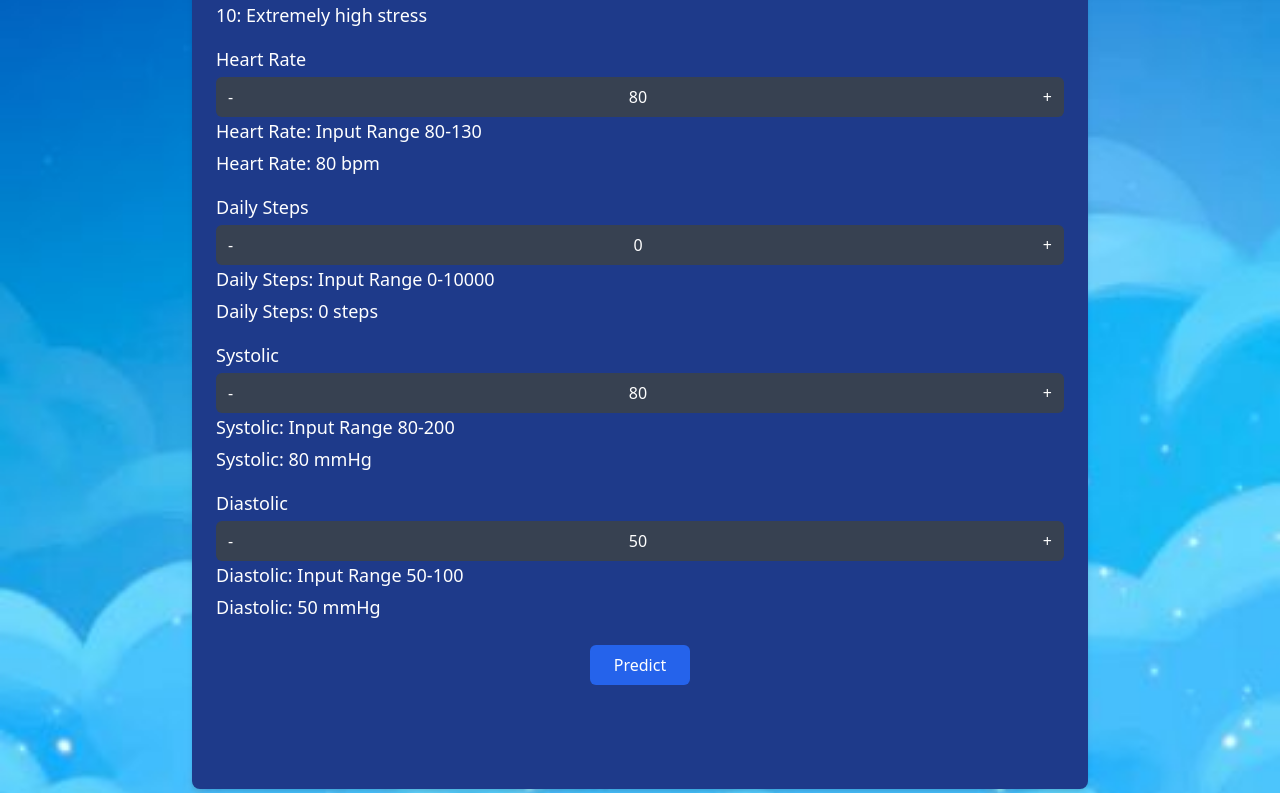
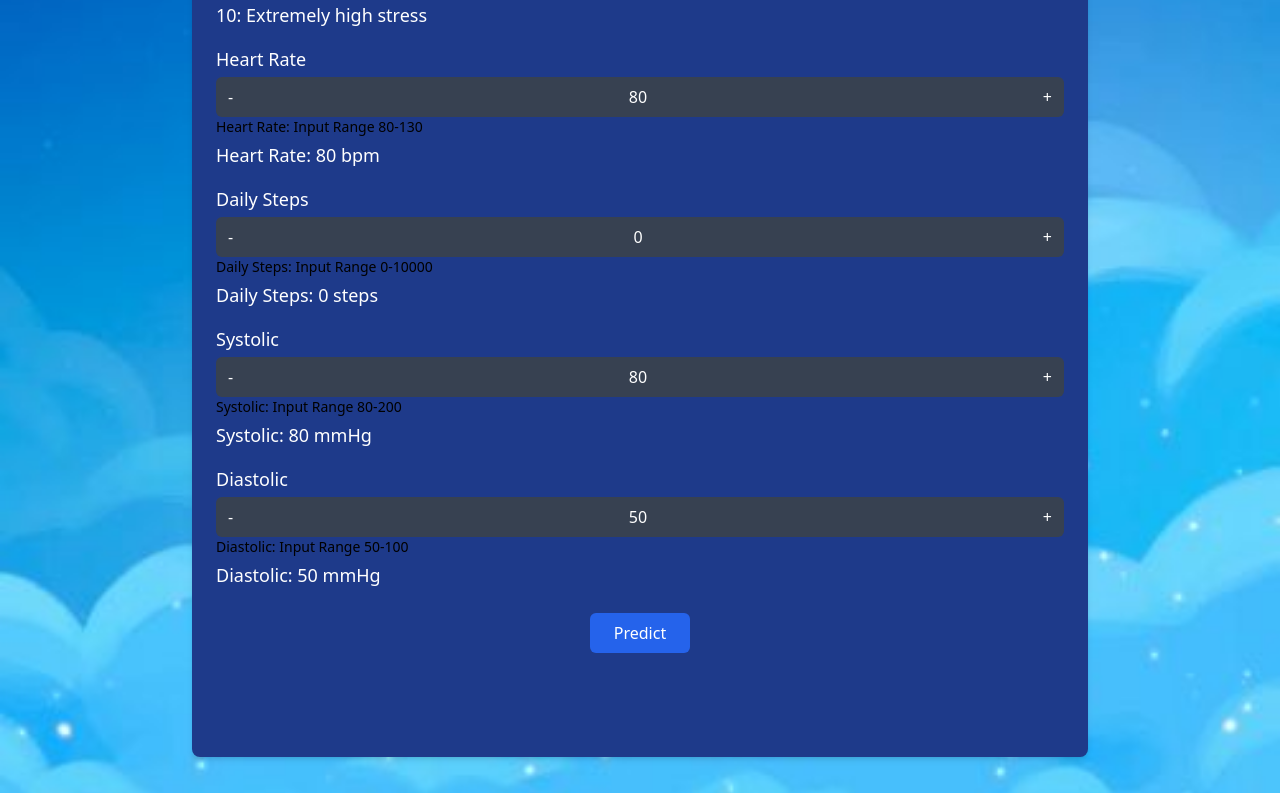
Before and after one commit to tobiokagae/GROUP-4-PROJECT-DMML24, a Next.js app in the folder FrontEnd/: page / in a window 1280 px wide. Shown: the part 1247-2040 px from the top of the page. Built offline with nearby package versions, Linux system fonts and the light colour scheme.

Commit message:
Fix Backend & Styling Frontend

```diff
--- a/FrontEnd/src/pages/index.js
+++ b/FrontEnd/src/pages/index.js
@@ -20,9 +20,9 @@ export default function Home() {
   const [diastolic, setDiastolic] = useState(initialDiastolic);
   const [prediction, setPrediction] = useState("");
   const [lowBloodPressure, setLowBloodPressure] = useState(false);
-  const [feedback, setFeedback] = useState('');
+  const [feedback, setFeedback] = useState("");
   const [feedbackSuccess, setFeedbackSuccess] = useState(false);
-  const [feedbackResponse, setFeedbackResponse] = useState('');
+  const [feedbackResponse, setFeedbackResponse] = useState("");
 
   const handleSubmit = async (e) => {
     e.preventDefault();
@@ -71,7 +71,7 @@ export default function Home() {
 
   const handleFeedback = async () => {
     try {
-      const response = await fetch('http://localhost:5000/feedback', {
+      const response = await fetch("http://localhost:5000/feedback", {
         method: "POST",
         headers: {
           "Content-Type": "application/json",
@@ -86,11 +86,11 @@ export default function Home() {
       const result = await response.json();
       setFeedbackResponse(result.message);
       setFeedbackSuccess(true);
-      setFeedback('');
+      setFeedback("");
       setTimeout(() => setFeedbackSuccess(false), 3000);
     } catch (error) {
       console.error("There was an error sending the feedback:", error);
-      setFeedbackResponse('Failed to send feedback');
+      setFeedbackResponse("Failed to send feedback");
       setFeedbackSuccess(false);
     }
   };
@@ -100,10 +100,17 @@ export default function Home() {
       <Head>
         <title>Sleep Disorder Prediction</title>
       </Head>
-      <div className="min-h-screen bg-gray-900 text-white flex flex-col items-center" style={{ backgroundImage: `url('/foto1.jpg')`, backgroundSize: 'cover', backgroundPosition: 'center' }}>
+      <div
+        className="min-h-screen bg-gray-900 text-white flex flex-col items-center"
+        style={{
+          backgroundImage: `url('/foto1.jpg')`,
+          backgroundSize: "cover",
+          backgroundPosition: "center",
+        }}
+      >
         <header className="mt-10 mb-6 text-center">
           <h1 className="text-4xl font-extrabold mb-2">
-            SLEEP DISORDER PREDICTION
+            SLEEP DISORDER PREDICTOR
           </h1>
           <p>Detecting Sleep Disorders for a Better Life.</p>
         </header>
@@ -112,7 +119,9 @@ export default function Home() {
           className="bg-blue-900 p-6 rounded-lg shadow-md w-full max-w-4xl m-8 text-white"
         >
           <div>
-            <h2 className="text-2xl font-semibold mb-4 text-center">Input Your Details</h2>
+            <h2 className="text-2xl font-semibold mb-4 text-center">
+              Input Your Details
+            </h2>
             <div className="mb-4">
               <label className="block text-lg font-medium mb-1">Age</label>
               <input
@@ -277,13 +286,19 @@ export default function Home() {
                 <button
                   type="button"
                   className="px-3 py-2 bg-gray-700 rounded-r-md text-white hover:bg-blue-500"
-                  onClick={() => setHeartRate((prev) => Math.min(130, prev + 1))}
+                  onClick={() =>
+                    setHeartRate((prev) => Math.min(130, prev + 1))
+                  }
                 >
                   +
                 </button>
               </div>
-              <p className="block text-lg font-medium mb-1">Heart Rate: Input Range 80-130</p>
-              <p className="block text-lg font-medium mb-1">Heart Rate: {heartRate} bpm</p>
+              <p className="block text-sm font-medium mb-1 text-black">
+                Heart Rate: Input Range 80-130
+              </p>
+              <p className="block text-lg font-medium mb-1">
+                Heart Rate: {heartRate} bpm
+              </p>
             </div>
             <div className="mb-4">
               <label className="block text-lg font-medium mb-1">
@@ -306,12 +321,16 @@ export default function Home() {
                 <button
                   type="button"
                   className="px-3 py-2 bg-gray-700 rounded-r-md text-white hover:bg-blue-500"
-                  onClick={() => setDailySteps((prev) => Math.min(10000, prev + 1))}
+                  onClick={() =>
+                    setDailySteps((prev) => Math.min(10000, prev + 1))
+                  }
                 >
                   +
                 </button>
               </div>
-              <p className="block text-lg font-medium mb-1">Daily Steps: Input Range 0-10000</p>
+              <p className="block text-sm font-medium mb-1 text-black">
+                Daily Steps: Input Range 0-10000
+              </p>
               <p className="block text-lg font-medium mb-1">
                 Daily Steps: {dailySteps} steps
               </p>
@@ -340,8 +359,12 @@ export default function Home() {
                   +
                 </button>
               </div>
-              <p className="block text-lg font-medium mb-1">Systolic: Input Range 80-200</p>
-              <p className="block text-lg font-medium mb-1">Systolic: {systolic} mmHg</p>
+              <p className="block text-sm font-medium mb-1 text-black">
+                Systolic: Input Range 80-200
+              </p>
+              <p className="block text-lg font-medium mb-1">
+                Systolic: {systolic} mmHg
+              </p>
             </div>
             <div className="mb-4">
               <label className="block text-lg font-medium mb-1">
@@ -364,13 +387,19 @@ export default function Home() {
                 <button
                   type="button"
                   className="px-3 py-2 bg-gray-700 rounded-r-md text-white hover:bg-blue-500"
-                  onClick={() => setDiastolic((prev) => Math.min(100, prev + 1))}
+                  onClick={() =>
+                    setDiastolic((prev) => Math.min(100, prev + 1))
+                  }
                 >
                   +
                 </button>
               </div>
-              <p className="block text-lg font-medium mb-1">Diastolic: Input Range 50-100</p>
-              <p className="block text-lg font-medium mb-1">Diastolic: {diastolic} mmHg</p>
+              <p className="block text-sm font-medium mb-1 text-black">
+                Diastolic: Input Range 50-100
+              </p>
+              <p className="block text-lg font-medium mb-1">
+                Diastolic: {diastolic} mmHg
+              </p>
             </div>
           </div>
           <div className="mt-6 text-center">
```
Also changed, not shown: 1 other file (tests, documents, lock files or other folders).
